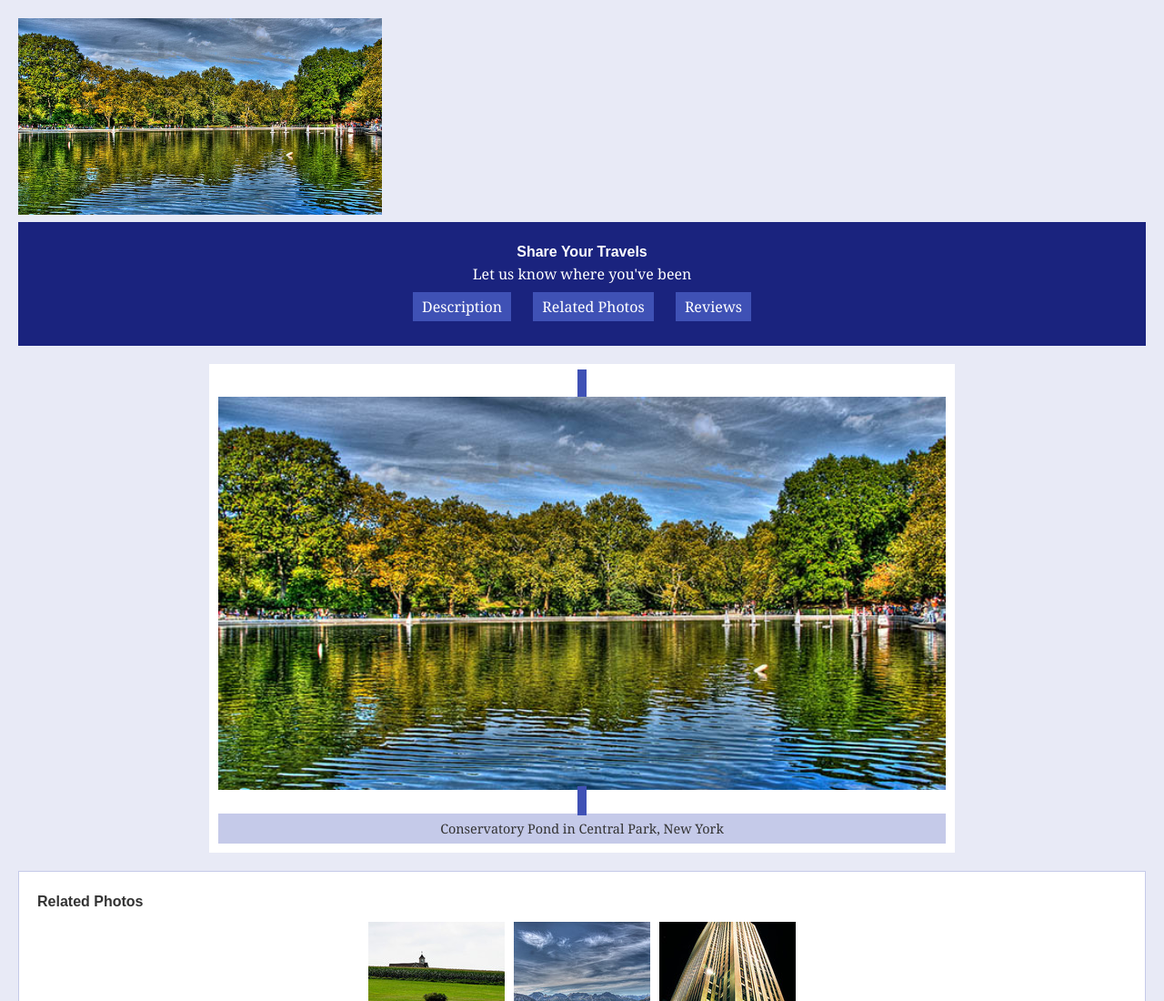
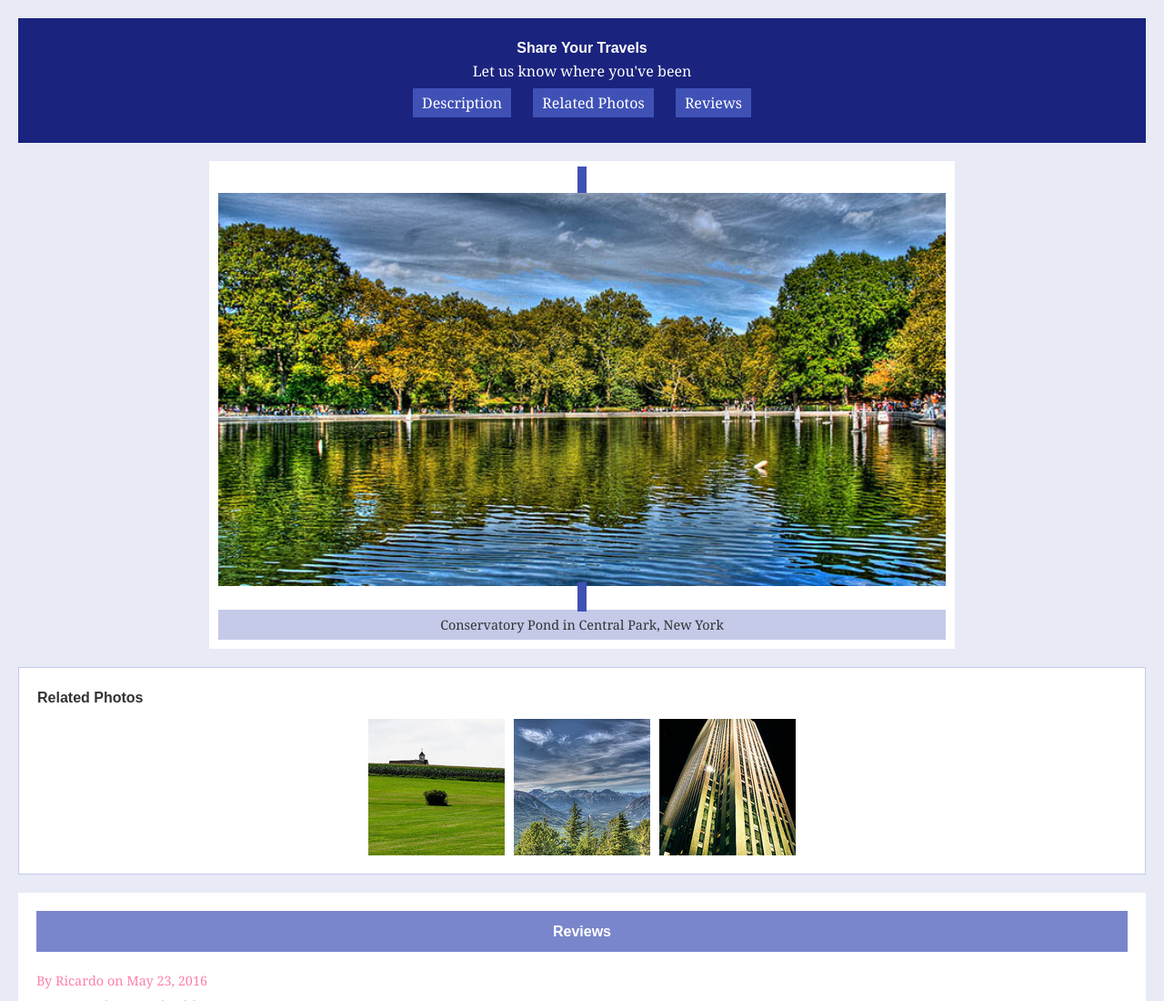
Before and after one commit to wolffpackxx/Grub2, a plain HTML site: page index.html in a window 1280 px wide. Shown: the top 1100 px of the page at 91% size. Drawn offline with Linux system fonts and the light colour scheme.

Commit message:
Update index.html

```diff
--- a/index.html
+++ b/index.html
@@ -7,8 +7,6 @@
   <link rel="stylesheet" href="chapter04-project01.css">
 </head>
 <body>
-  <img src="central-park.jpg" alt="Test Image" width="400">
-
   <header>
     <h1>Share Your Travels</h1>
     <p class="subtitle">Let us know where you've been</p>
```
